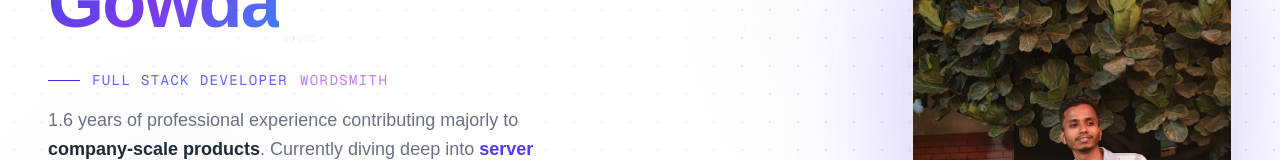
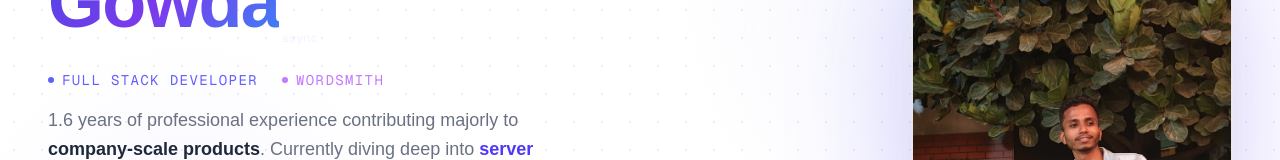
Before and after one commit to amgowda42/portfolio, a Next.js app: page / in a window 1280 px wide. Shown: the part 284-444 px from the top of the page. Built offline with nearby package versions, Linux system fonts and the light colour scheme.

Commit message:
Update Bio.tsx

```diff
--- a/components/Bio.tsx
+++ b/components/Bio.tsx
@@ -138,13 +138,20 @@ export default function Bio() {
             <div
               className={`transition-all duration-700 delay-200 ${isClient ? "opacity-100 translate-y-0" : "opacity-0 translate-y-6"}`}
             >
-              <div className="flex items-center gap-3 mb-4">
-                <div className="h-px w-8 bg-indigo-700" />
-                <span className="font-mono text-sm text-indigo-500 tracking-widest uppercase">
-                  Full Stack Developer
-                </span>
-                <span className="font-mono text-sm text-purple-400 tracking-widest uppercase">Wordsmith</span>
-              </div>
+  <div className="flex items-center gap-6 mb-4">
+  <div className="flex items-center gap-2">
+    <div className="w-1.5 h-1.5 rounded-full bg-indigo-500" />
+    <span className="font-mono text-sm text-indigo-500 tracking-widest uppercase">
+      Full Stack Developer
+    </span>
+  </div>
+  <div className="flex items-center gap-2">
+    <div className="w-1.5 h-1.5 rounded-full bg-purple-400" />
+    <span className="font-mono text-sm text-purple-400 tracking-widest uppercase">
+      Wordsmith
+    </span>
+  </div>
+</div>
               <p className="text-lg text-gray-500 leading-relaxed max-w-lg font-medium">
                 1.6 years of professional experience contributing majorly to{" "}
                 <span className="text-gray-800 font-semibold">
```
